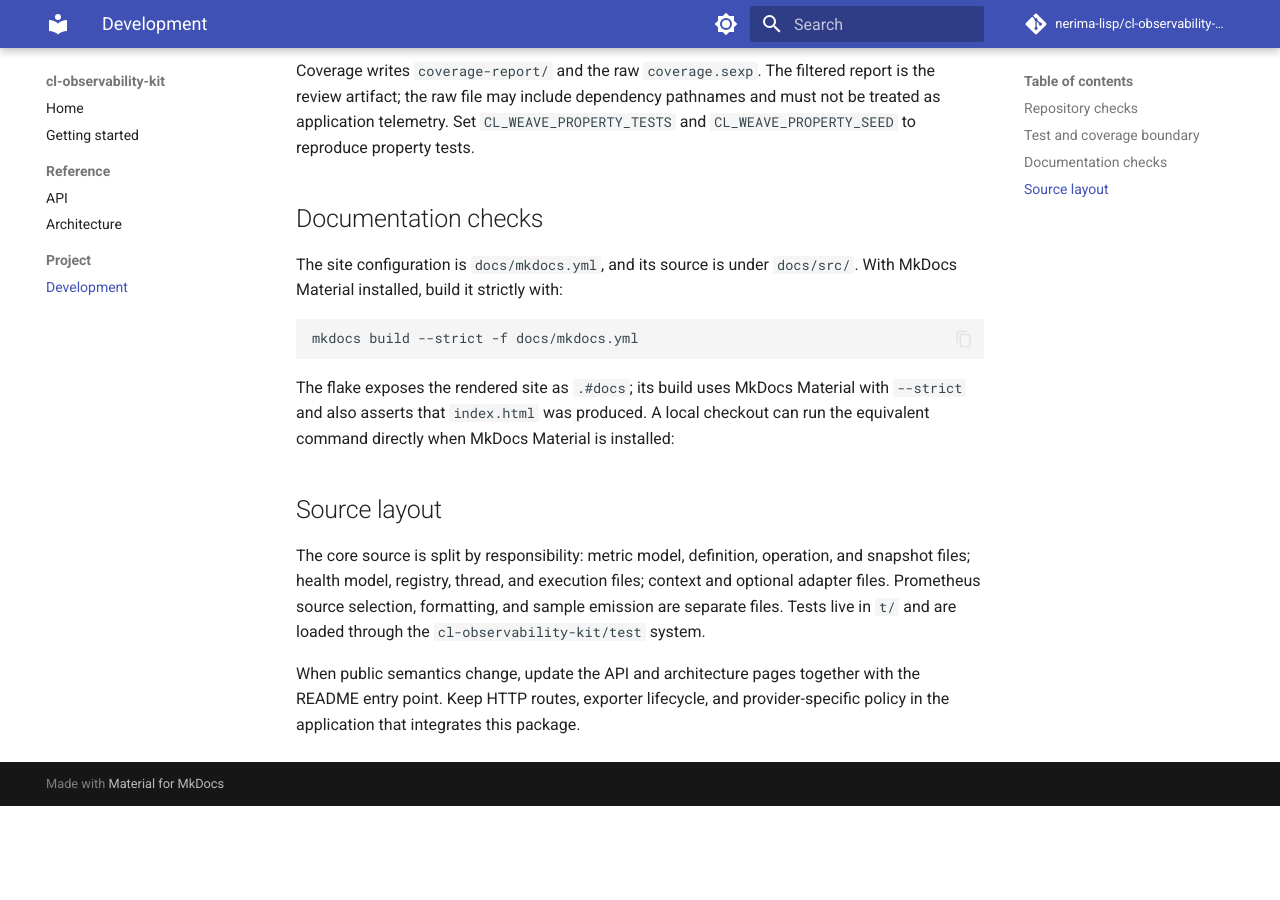
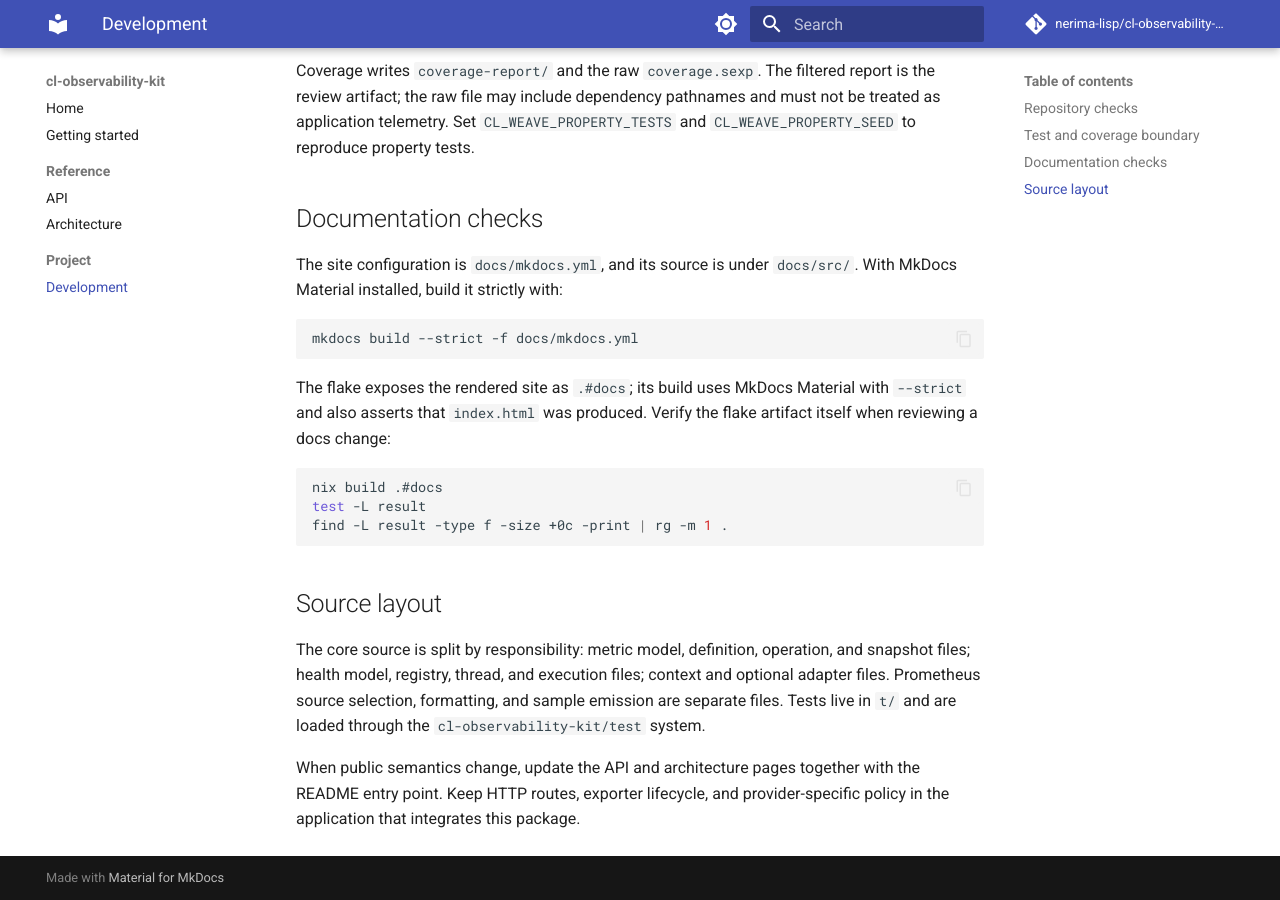
Before and after one commit to nerima-lisp/cl-observability-kit, an MkDocs documentation site: the page built from docs/src/project/development.md, in a window 1280 px wide and 900 px high, scrolled down 1166 px. Built offline with MkDocs 1.6.1 and Material for MkDocs 9.7.7, drawn with Linux system fonts in a browser that asks for light colours; comment, search, counter and statistics services are not loaded; before the commit the page ends 1972 px from its top, so only the background shows below that.

Commit message:
docs: document rendered site artifact verification

````diff
--- a/docs/src/project/development.md
+++ b/docs/src/project/development.md
@@ -68,9 +68,14 @@ mkdocs build --strict -f docs/mkdocs.yml
 ```
 
 The flake exposes the rendered site as `.#docs`; its build uses MkDocs Material
-with `--strict` and also asserts that `index.html` was produced. A local
-checkout can run the equivalent command directly when MkDocs Material is
-installed:
+with `--strict` and also asserts that `index.html` was produced. Verify the
+flake artifact itself when reviewing a docs change:
+
+```sh
+nix build .#docs
+test -L result
+find -L result -type f -size +0c -print | rg -m 1 .
+```
 
 ## Source layout
 
````
